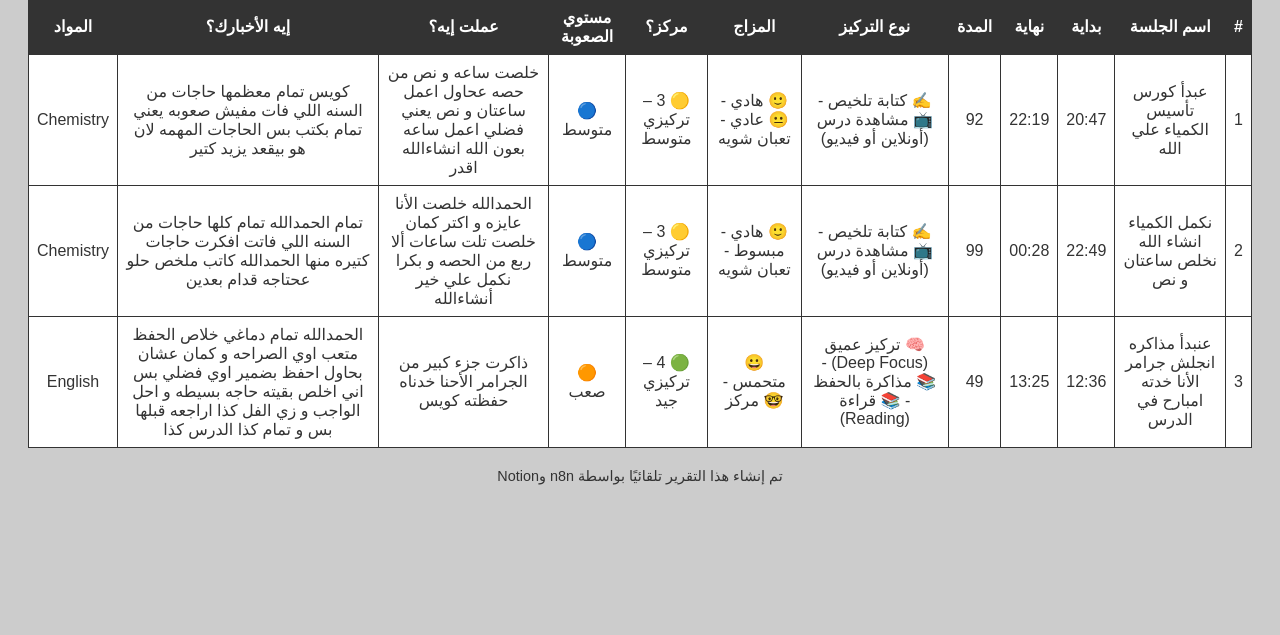
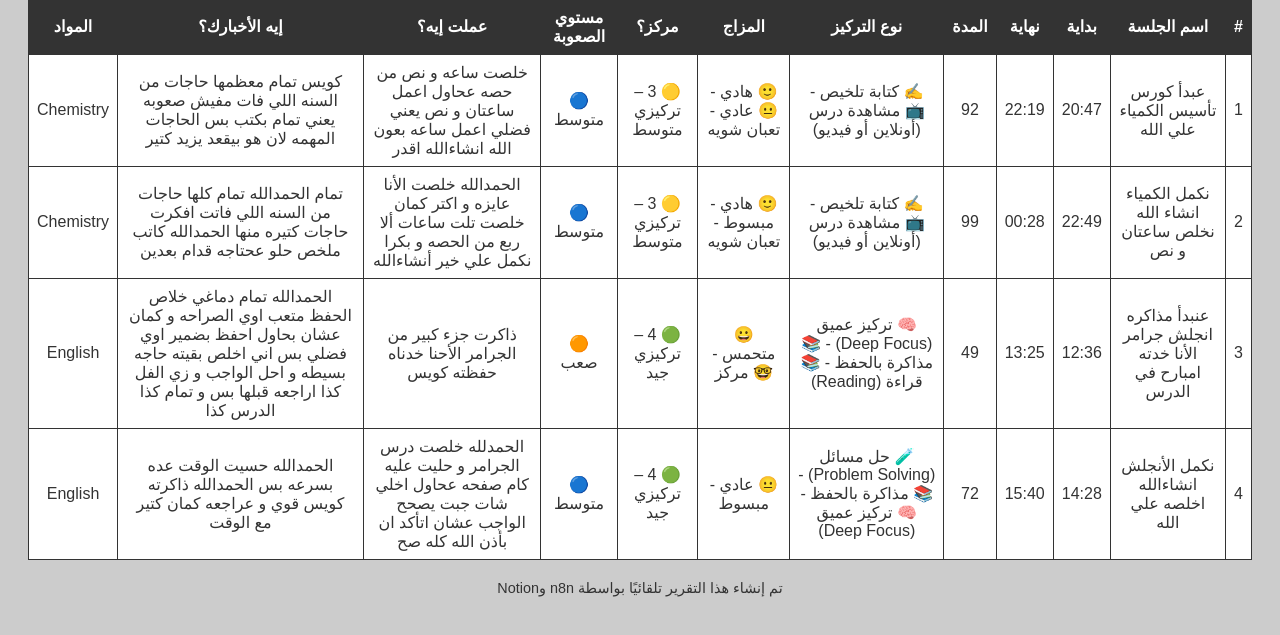
Before and after one commit to hamada311d/Sessions, a plain HTML site: page index.html in a window 1280 px wide. Shown: the part 121-756 px from the top of the page. Drawn offline with Linux system fonts and the light colour scheme.

Commit message:
Sessions - index.html

```diff
--- a/index.html
+++ b/index.html
@@ -79,6 +79,21 @@
       <td>الحمدالله تمام دماغي خلاص الحفظ متعب اوي الصراحه و كمان عشان بحاول احفظ بضمير اوي فضلي بس اني اخلص بقيته حاجه بسيطه و احل الواجب و زي الفل كذا اراجعه قبلها بس و تمام كذا الدرس كذا </td>
       <td>English</td>
     </tr>
+
+    <tr>
+      <td>4</td>
+      <td>نكمل الأنجلش انشاءالله اخلصه علي الله</td>
+      <td>14:28</td>
+      <td>15:40</td>
+      <td>72</td>
+      <td>🧪 حل مسائل (Problem Solving) - 📚	مذاكرة بالحفظ - 🧠 تركيز عميق (Deep Focus)</td>
+      <td>😐 عادي - مبسوط</td>
+      <td>🟢 4 – تركيزي جيد</td>
+      <td>🔵  متوسط</td>
+      <td>الحمدلله خلصت درس الجرامر و حليت عليه كام صفحه عحاول اخلي شات جبت يصحح الواجب عشان اتأكد ان بأذن الله كله صح</td>
+      <td>الحمدالله حسيت الوقت عده بسرعه بس الحمدالله ذاكرته كويس  قوي و عراجعه كمان كتير مع الوقت </td>
+      <td>English</td>
+    </tr>
     </tbody>
   </table>
   <footer>تم إنشاء هذا التقرير تلقائيًا بواسطة n8n وNotion</footer>
```
